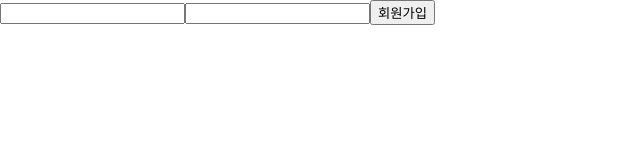
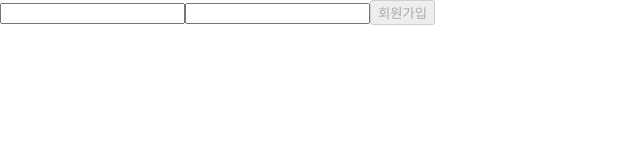
Before and after one commit to heowan/wanted-pre-onboarding-frontend, a React (Create React App) app: page /signup in a window 1280 px wide. Shown: the top 160 px of the page, without its empty margins (0-640 px from the left). Built offline with nearby package versions, Linux system fonts and the light colour scheme.

Commit message:
feat: 회원가입 유효성검사 로직 구현

```diff
--- a/src/Pages/SignUp.jsx
+++ b/src/Pages/SignUp.jsx
@@ -1,8 +1,9 @@
-import React, { useState } from "react";
+import React, { useState, useEffect } from "react";
 
 const SignUp = () => {
   const [email, setEmail] = useState("");
   const [password, setPassword] = useState("");
+  const [isPassed, setIsPassed] = useState(false);
 
   const handleChangeEmail = (e) => {
     setEmail(e.target.value);
@@ -11,6 +12,15 @@ const SignUp = () => {
   const handleChangePassword = (e) => {
     setPassword(e.target.value);
   };
+
+  // 유효성검사
+  useEffect(() => {
+    if (email.includes("@") && password.length >= 8) {
+      setIsPassed(true);
+    } else {
+      setIsPassed(false);
+    }
+  }, [email, password]);
 
   return (
     <div>
@@ -24,7 +34,9 @@ const SignUp = () => {
         type="password"
         onChange={handleChangePassword}
       />
-      <button data-testid="signup-button">회원가입</button>
+      <button data-testid="signup-button" disabled={!isPassed}>
+        회원가입
+      </button>
     </div>
   );
 };
```
